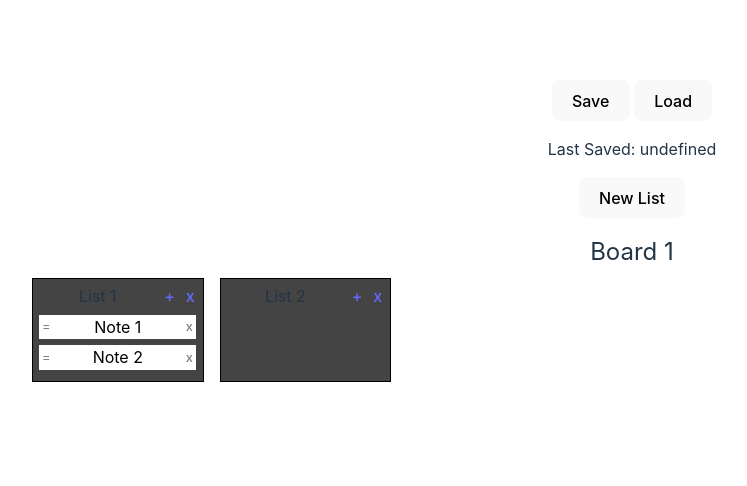
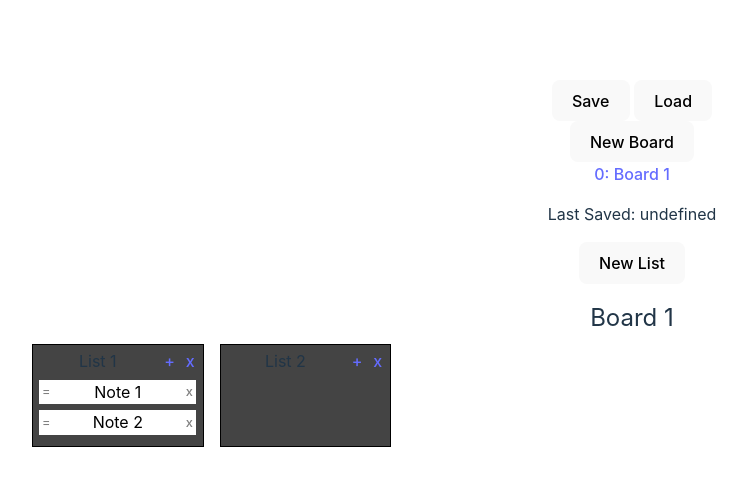
Before and after one commit to conorpbrady/conban, a Svelte app in the folder conban/: page / in a window 1280 px wide. Shown: the top 486 px of the page, without its empty margins (8-755 px from the left). Built offline with nearby package versions, Linux system fonts and the light colour scheme.

Commit message:
add multiple boards and basic switching

```diff
--- a/conban/src/App.svelte
+++ b/conban/src/App.svelte
@@ -37,6 +37,28 @@
     setTimeout(() => visible = false, 2000);
 }
   }
+
+  const newBoard = () => {
+    const initObj = {
+      'name': 'New Board',
+      'lists': [
+        {
+          'name': 'List 1',
+          'notes': [
+            'Note 1',
+            'Note 2'
+            ]
+        }
+        ]
+      }
+    $boards.push(initObj);
+    $boards = $boards;
+  }
+
+  const switchBoard = (boardId) => {
+    $activeBoardId = boardId;
+  }
+
 </script>
 <svelte:head>
   <title>{$boards[$activeBoardId].name}</title>
@@ -45,5 +67,12 @@
   <Notification bind:visible={visible} messageType={messageType} messageContent={messageContent} />
   <button on:click={save}>Save</button>
   <button on:click={load}>Load</button>
+  <br>
+  <button on:click={newBoard}>New Board</button>
+  <br>
+  {#each $boards as board, index (index)}
+    <a href={null} on:click={() => switchBoard(index)}>{index}: {board.name}</a>
+    <br>
+  {/each}
   <Board />
 </main>
```
